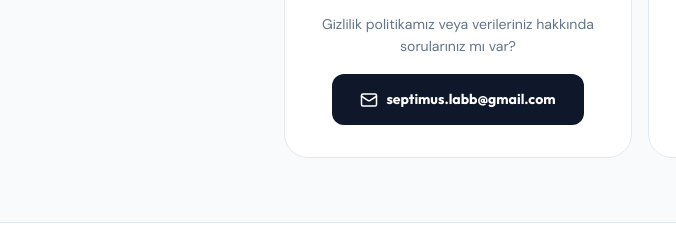
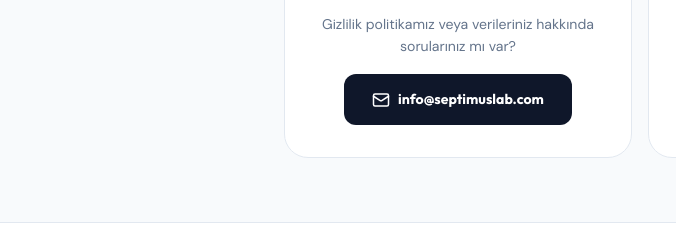
Before and after one commit to AhmetDemiroglu/purescan-download, a plain HTML site: page privacy-policy/index.html in a window 1280 px wide. Shown: the part 1302-1542 px from the top of the page, 0-676 px from the left. Drawn offline with Linux system fonts and the light colour scheme; grey boxes are pictures that could not be loaded.

Commit message:
Update contact email in privacy policy

```diff
--- a/privacy-policy/index.html
+++ b/privacy-policy/index.html
@@ -801,12 +801,12 @@
                         </div>
                         <h3 class="card-title" id="contact-title">İletişime Geçin</h3>
                         <p class="card-desc" id="contact-desc">Gizlilik politikamız veya verileriniz hakkında sorularınız mı var?</p>
-                        <a href="mailto:septimus.labb@gmail.com" class="btn btn-dark">
+                        <a href="mailto:info@septimuslab.com" class="btn btn-dark">
                             <svg xmlns="http://www.w3.org/2000/svg" viewBox="0 0 24 24" fill="none" stroke="currentColor" stroke-width="2" stroke-linecap="round" stroke-linejoin="round">
                                 <rect width="20" height="16" x="2" y="4" rx="2" />
                                 <path d="m22 7-8.97 5.7a1.94 1.94 0 0 1-2.06 0L2 7" />
                             </svg>
-                            septimus.labb@gmail.com
+                            info@septimuslab.com
                         </a>
                     </div>
                 </div>
```
